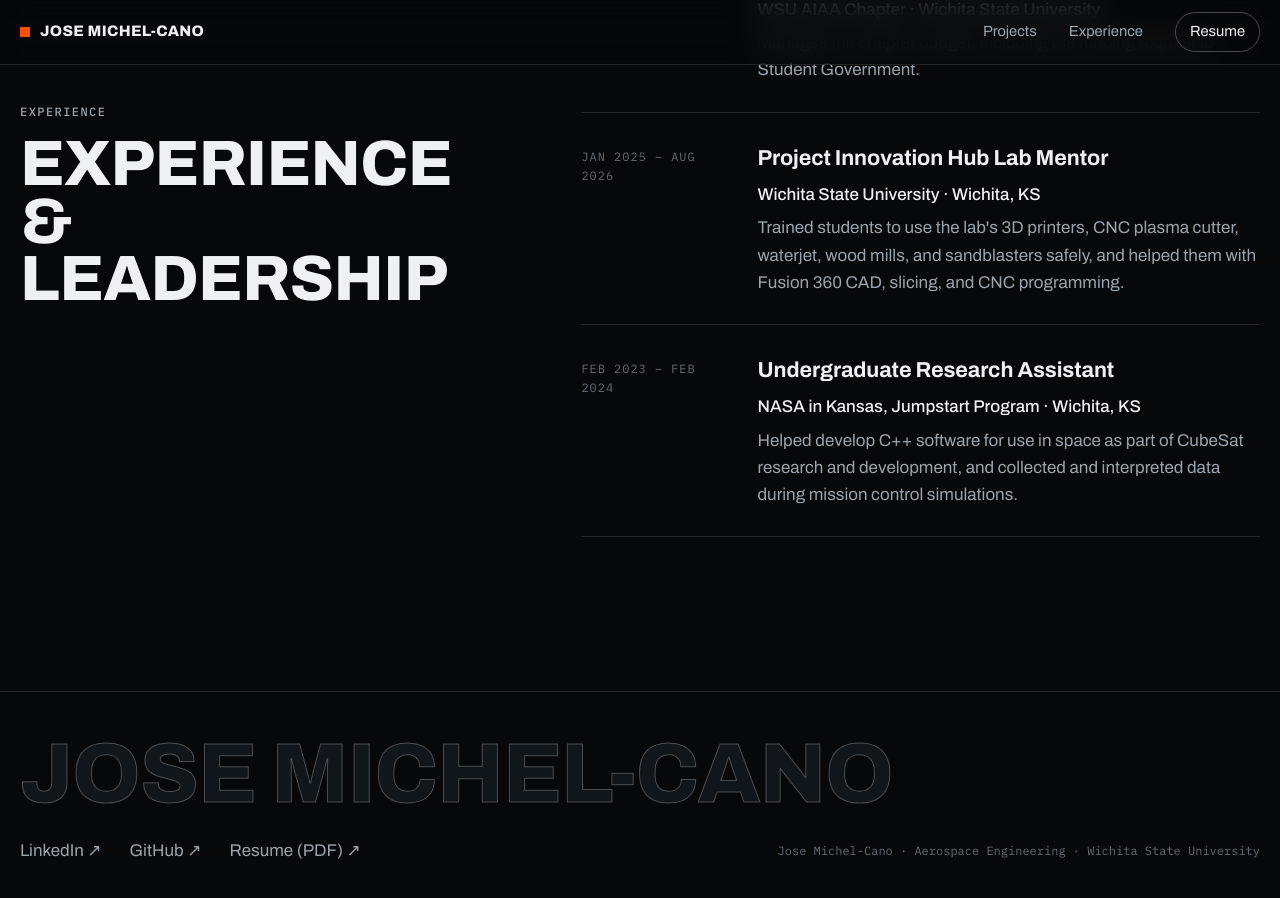
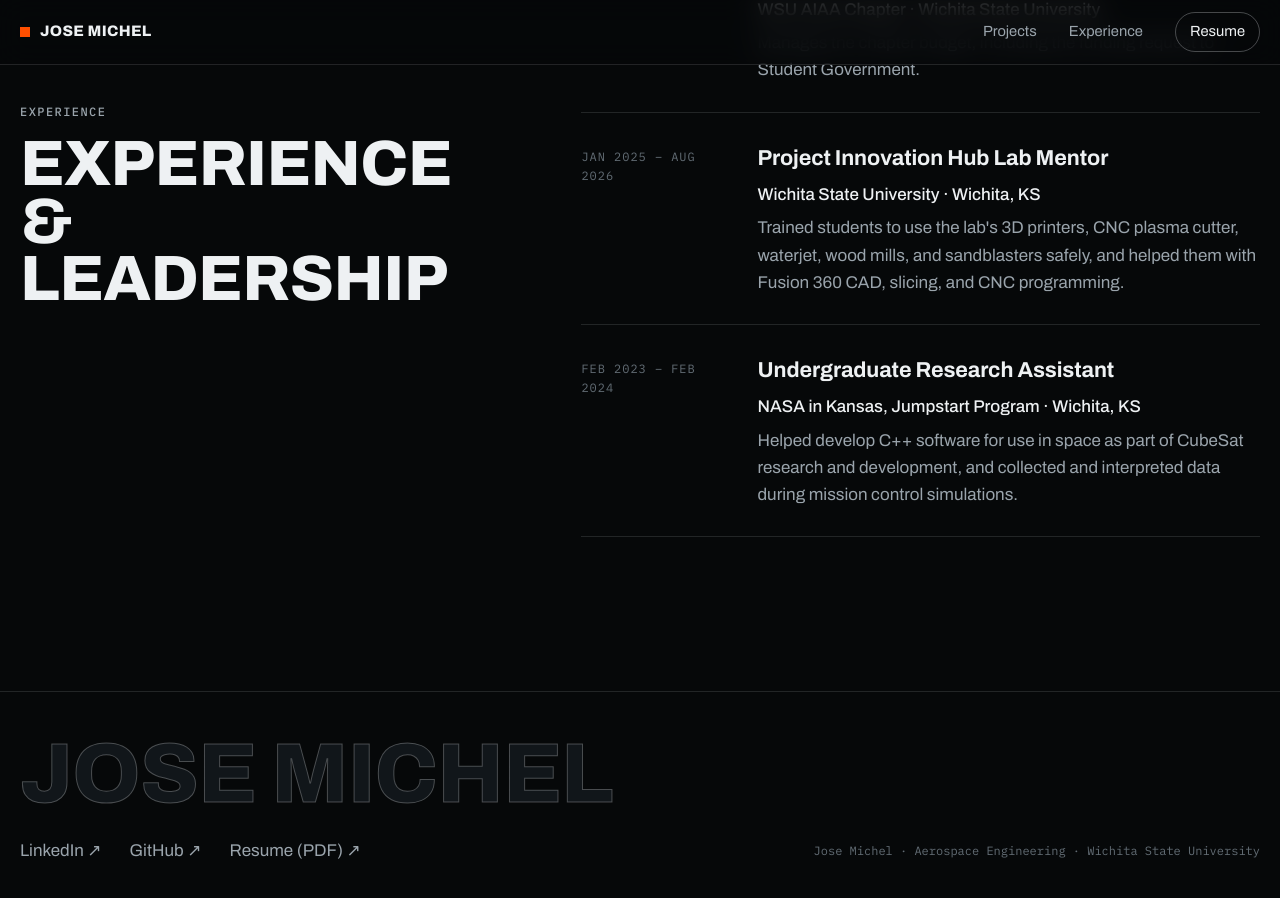
Before and after one commit to jmichelcano/jmichelcano.github.io, a Jekyll site: the page built from index.html, in a window 1280 px wide and 900 px high, scrolled down 6538 px. Built offline with Jekyll 4.4.1, drawn with Linux system fonts in a browser that asks for light colours.

Commit message:
Change title from 'Jose Michel-Cano' to 'Jose Michel'
Updated the title in the configuration file to reflect the correct name.

```diff
--- a/_config.yml
+++ b/_config.yml
@@ -2,7 +2,7 @@
 #  SITE SETTINGS — the only file you need for name, links, etc.
 #  After editing this file, GitHub rebuilds the site in ~1 minute.
 # ─────────────────────────────────────────────────────────────
-title: Jose Michel-Cano
+title: Jose Michel
 tagline: Aerospace Engineering · Wichita State University
 description: >-
   Projects by Jose Michel-Cano, an aerospace engineering student at Wichita State
```
